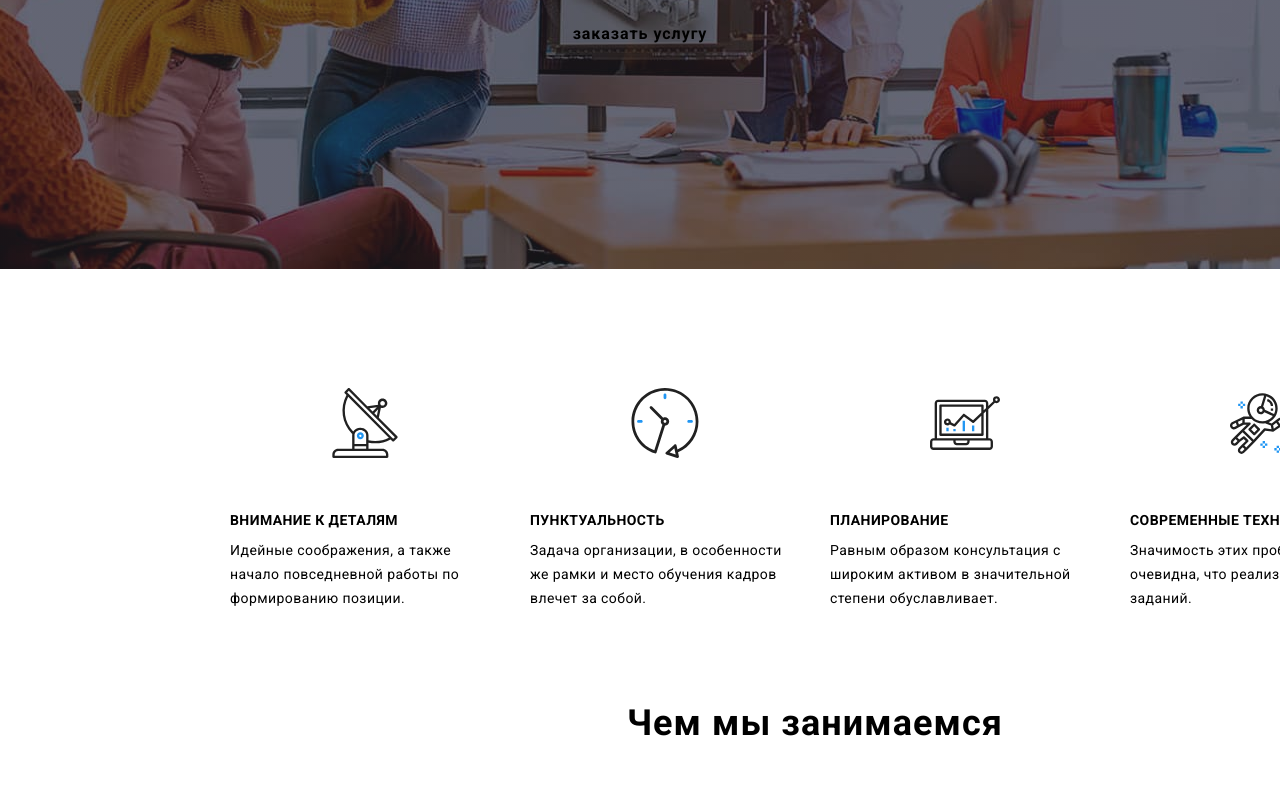
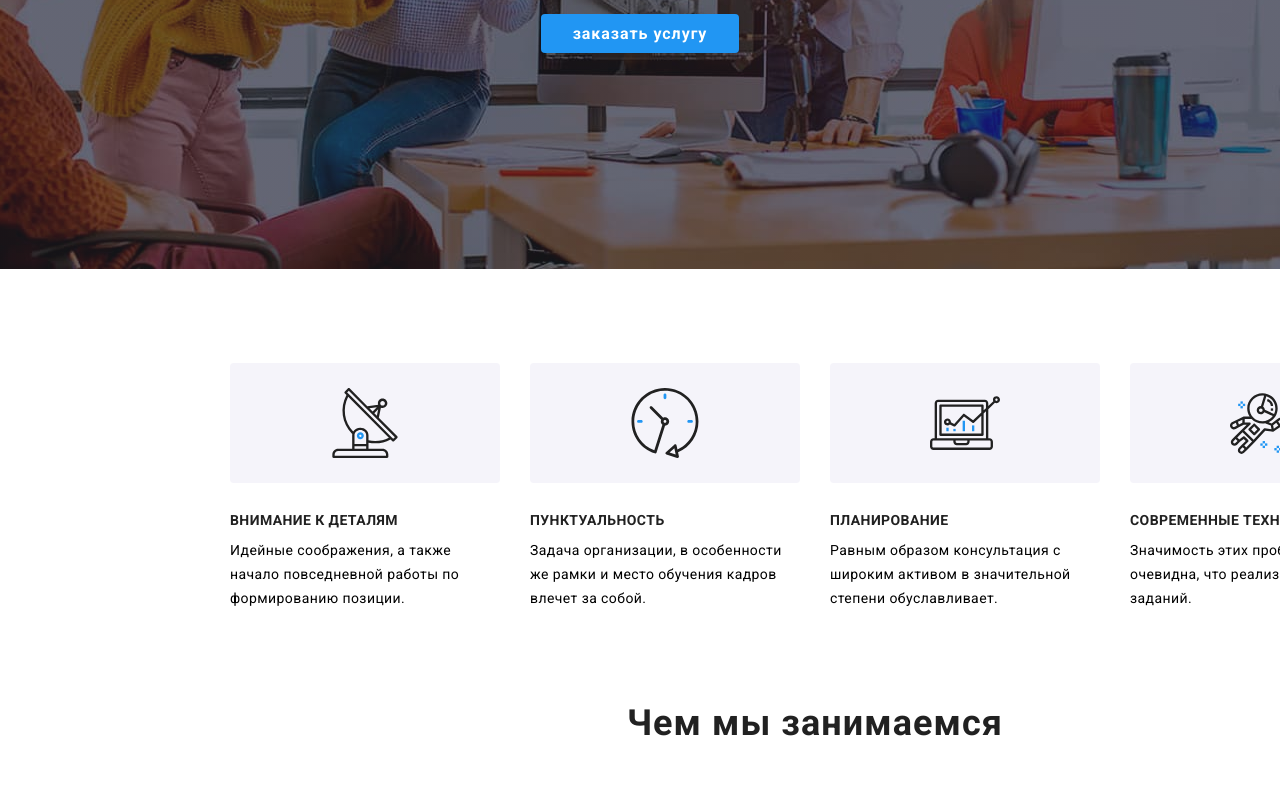
Before and after one commit to Borys-Samoilenko/goit-markup-hw-05, a plain HTML site: page index.html in a window 1280 px wide. Shown: the part 411-1201 px from the top of the page. Drawn offline with nearby package versions, Linux system fonts and the light colour scheme.

Commit message:
hw5 start

```diff
--- a/css/style.css
+++ b/css/style.css
@@ -1,7 +1,3 @@
-/* /** { */
-  padding: 0px;
-  margin: 0px;
-}*/
 :root {
   --primary-white-color: #ffffff;
   --primary-black-color: #000000;
```
